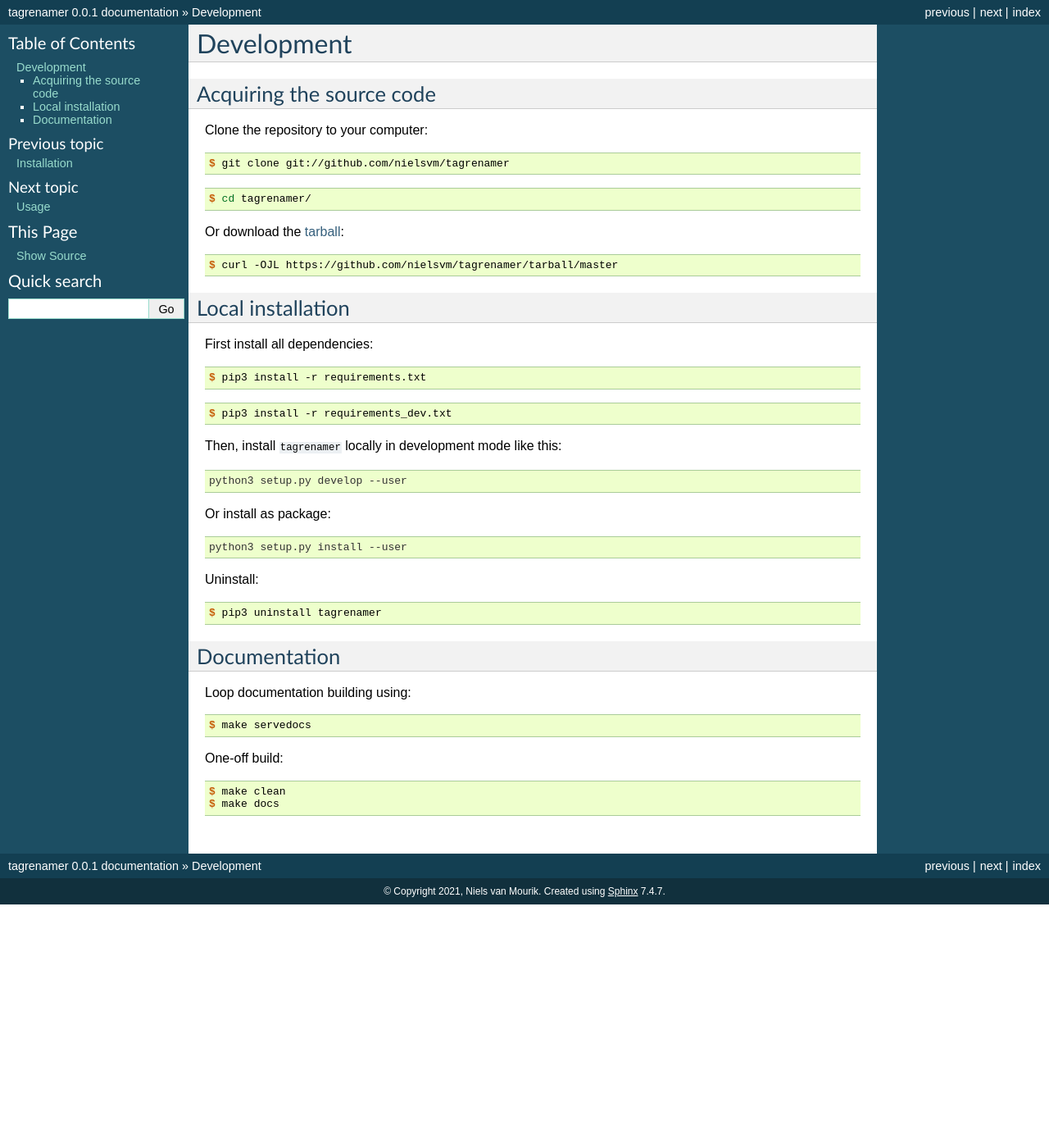
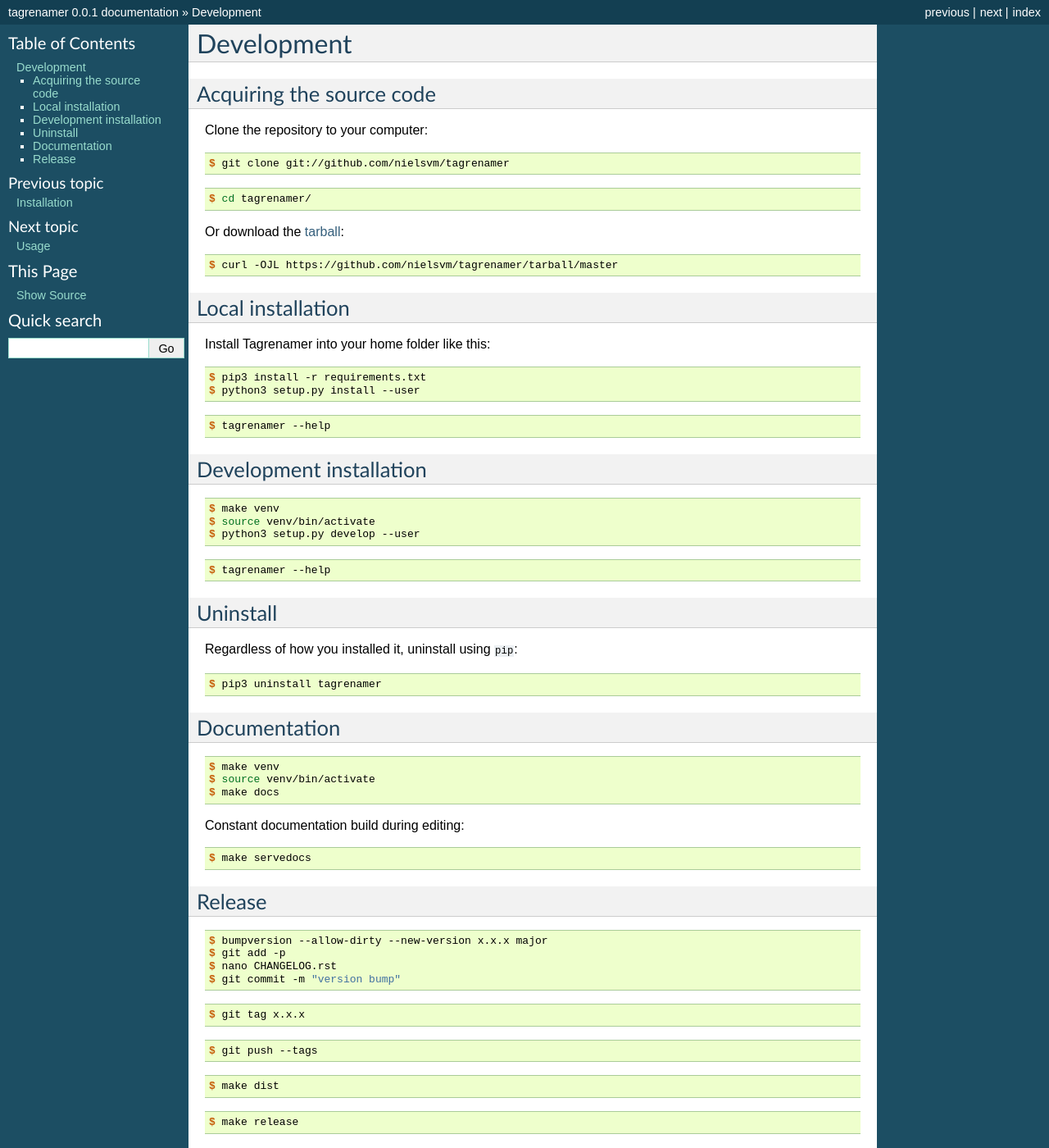
Before and after one commit to nielsvm/tagrenamer, a Sphinx documentation site: the page built from docs/development.rst, in a window 1280 px wide and 1400 px high. Shown: the whole window at 82% size. Built offline with Sphinx 7.4.7, drawn with Linux system fonts in a browser that asks for light colours.

```diff
--- /dev/null
+++ b/DEVELOPMENT.rst
@@ -0,0 +1 @@
+docs/development.rst
--- a/docs/development.rst
+++ b/docs/development.rst
@@ -26,30 +26,34 @@ Or download the `tarball`_:
 Local installation
 ------------------
 
-First install all dependencies:
+Install Tagrenamer into your home folder like this:
 
 .. code-block:: console
 
     $ pip3 install -r requirements.txt
+    $ python3 setup.py install --user
 
 .. code-block:: console
 
-    $ pip3 install -r requirements_dev.txt
+    $ tagrenamer --help
 
-
-Then, install ``tagrenamer`` locally in development mode like this:
+Development installation
+------------------------
 
 .. code-block:: console
 
-    python3 setup.py develop --user
-
-Or install as package:
+    $ make venv
+    $ source venv/bin/activate
+    $ python3 setup.py develop --user
 
 .. code-block:: console
 
-    python3 setup.py install --user
+    $ tagrenamer --help
 
-Uninstall:
+Uninstall
+---------
+
+Regardless of how you installed it, uninstall using ``pip``:
 
 .. code-block:: console
 
@@ -58,15 +62,40 @@ Uninstall:
 Documentation
 -------------
 
-Loop documentation building using:
+.. code-block:: console
+
+    $ make venv
+    $ source venv/bin/activate
+    $ make docs
+
+Constant documentation build during editing:
 
 .. code-block:: console
 
     $ make servedocs
 
-One-off build:
+Release
+-------
 
 .. code-block:: console
 
-    $ make clean
-    $ make docs
+    $ bumpversion --allow-dirty --new-version x.x.x major
+    $ git add -p
+    $ nano CHANGELOG.rst
+    $ git commit -m "version bump"
+
+.. code-block:: console
+
+    $ git tag x.x.x
+
+.. code-block:: console
+
+    $ git push --tags
+
+.. code-block:: console
+
+    $ make dist
+
+.. code-block:: console
+
+    $ make release
```
Also changed, not shown: README.rst (+7 -8 lines), docs/modules/tagrenamer.app.rst (+15 -16 lines), docs/modules/tagrenamer.fs.rst (+15 -16 lines), docs/modules/tagrenamer.rst (+9 -9 lines), requirements_dev.txt (+27 -11 lines), setup.cfg (+10 -2 lines), 1 other file.
